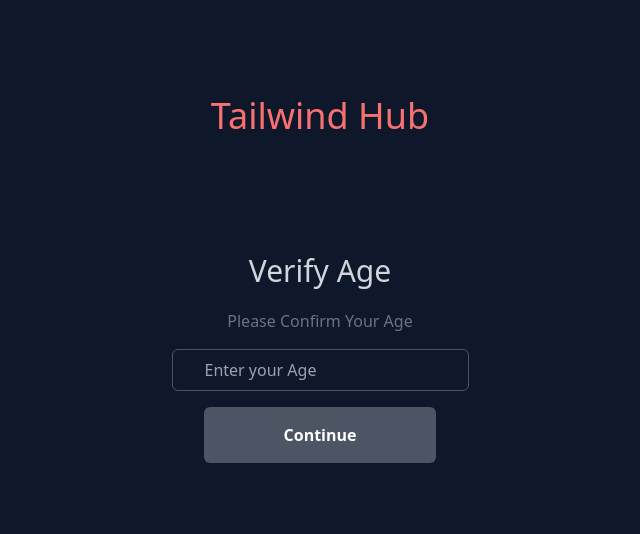
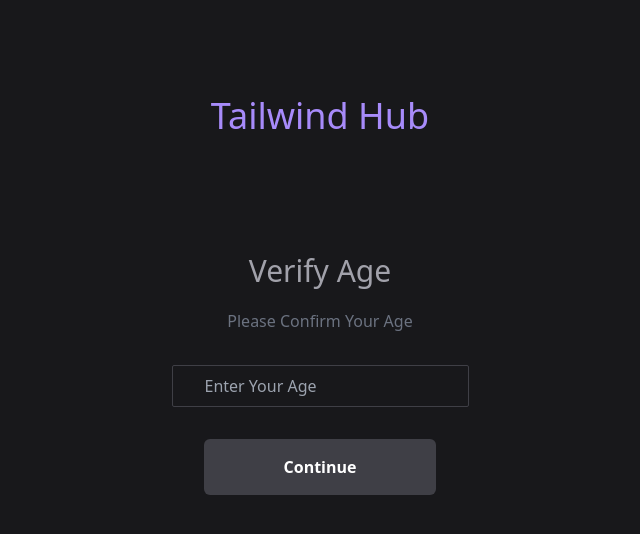
Before and after one commit to Shivam-Vermacs/React-Practice, a React (Vite) app: page / in a window 1280 px wide. Shown: the top 534 px of the page, without its empty margins (320-960 px from the left). Built offline with nearby package versions, Linux system fonts and the light colour scheme.

Commit message:
Built an age verification component with custom React + Tailwind components. Input, Button, and validation logic - all reusable.

```diff
--- a/src/App.jsx
+++ b/src/App.jsx
@@ -1,5 +1,6 @@
-import React from "react";
+import React, { useState } from "react";
 import { ButtonComponent } from "./Components/ButtonComponent";
+import { InputComponent } from "./Components/InputComponent";
 
 export const App = () => {
   return (
@@ -30,19 +31,29 @@ const Response = () => {
 };
 
 const VerifyAgeComponent = () => {
+  const [age, setAge] = useState("");
+  function handleChange(e) {
+    const value = e.target.value;
+    if (/^\d*$/.test(value)) {
+      setAge(value);
+    }
+  }
+  const isAgeValid = age >= 18;
   return (
     <>
-      <div className="w-screen h-screen bg-slate-900">
+      <div className="w-screen h-screen bg-zinc-900">
         <div className="flex flex-col justify-center items-center gap-4">
-          <div className="text-4xl p-24 text-red-400 ">Tailwind Hub</div>
-          <div className="text-[30px] text-gray-300">Verify Age</div>
+          <div className="text-4xl p-24 text-violet-400 ">Tailwind Hub</div>
+          <div className="text-[30px] text-zinc-400">Verify Age</div>
           <p className="text-gray-500">Please Confirm Your Age</p>
-          <input
-            type="text"
-            className="px-8 py-2 rounded-md bg-transparent border border-gray-600 text-gray-100 "
-            placeholder="Enter your Age"
+
+          <InputComponent
+            type={"text"}
+            placeholder={"Enter Your Age"}
+            value={age}
+            onChange={handleChange}
           />
-          <ButtonComponent disabled={true}>Continue</ButtonComponent>
+          <ButtonComponent disabled={!isAgeValid}>Continue</ButtonComponent>
         </div>
       </div>
     </>
--- a/src/Components/ButtonComponent.jsx
+++ b/src/Components/ButtonComponent.jsx
@@ -2,9 +2,9 @@ export const ButtonComponent = ({ disabled, children, onClick }) => {
   return (
     <>
       <div
-        onClick={onClick}
+        onClick={!disabled ? onClick : undefined}
         className={`px-20 py-4 rounded-md font-semibold  text-white cursor-pointer ${
-          disabled ? "bg-gray-600" : "bg-green-900"
+          disabled ? "bg-zinc-700" : "bg-emerald-600 hover:bg-emerald-500"
         }`}
       >
         {children}
--- /dev/null
+++ b/src/Components/InputComponent.jsx
@@ -0,0 +1,15 @@
+export const InputComponent = ({ type, placeholder, value, onChange }) => {
+  return (
+    <>
+      <div className="px-20 py-4">
+        <input
+          type={type}
+          placeholder={placeholder}
+          value={value}
+          onChange={onChange}
+          className="bg-transparent px-8 py-2 border border-zinc-700 rounded-sm text-white"
+        />
+      </div>
+    </>
+  );
+};
```
